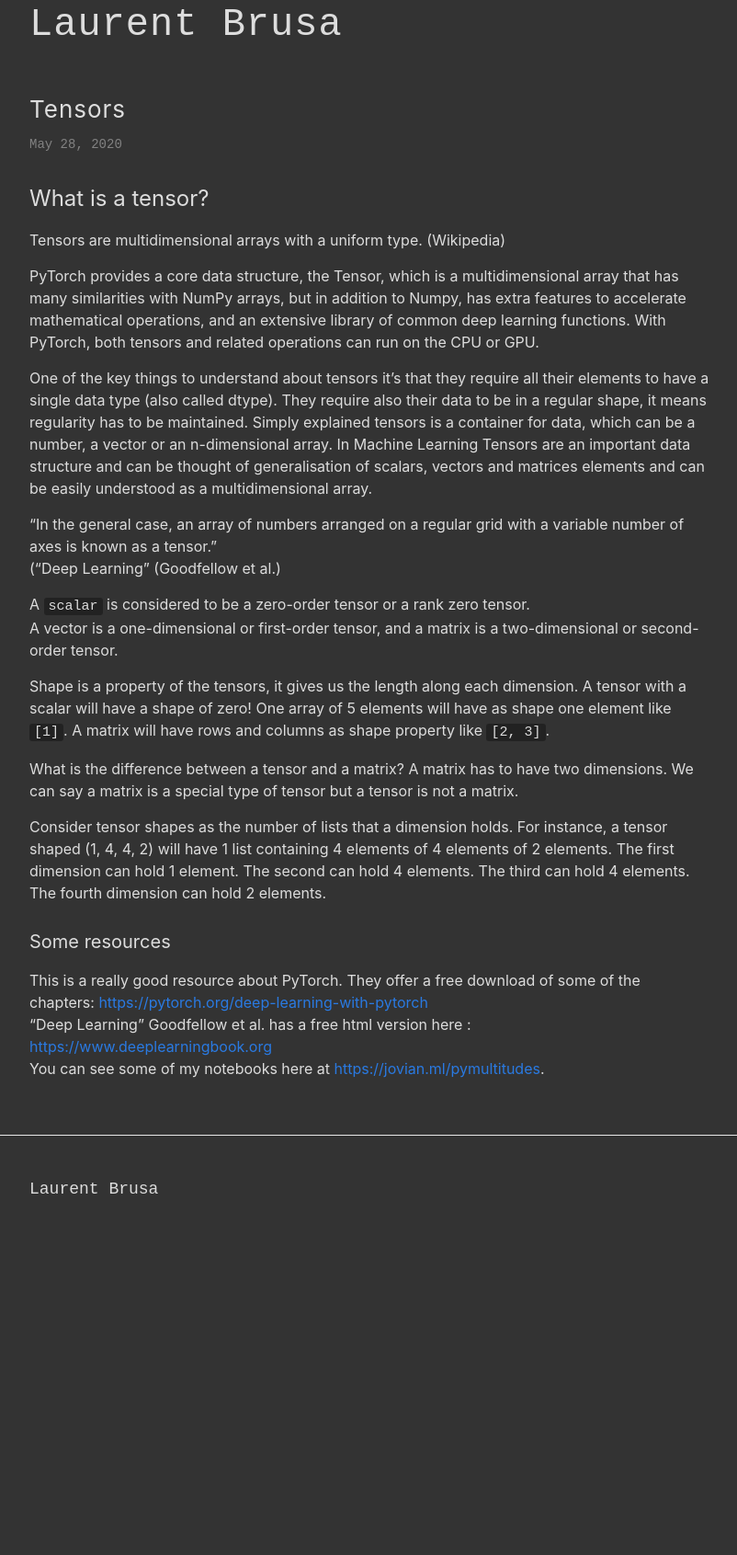
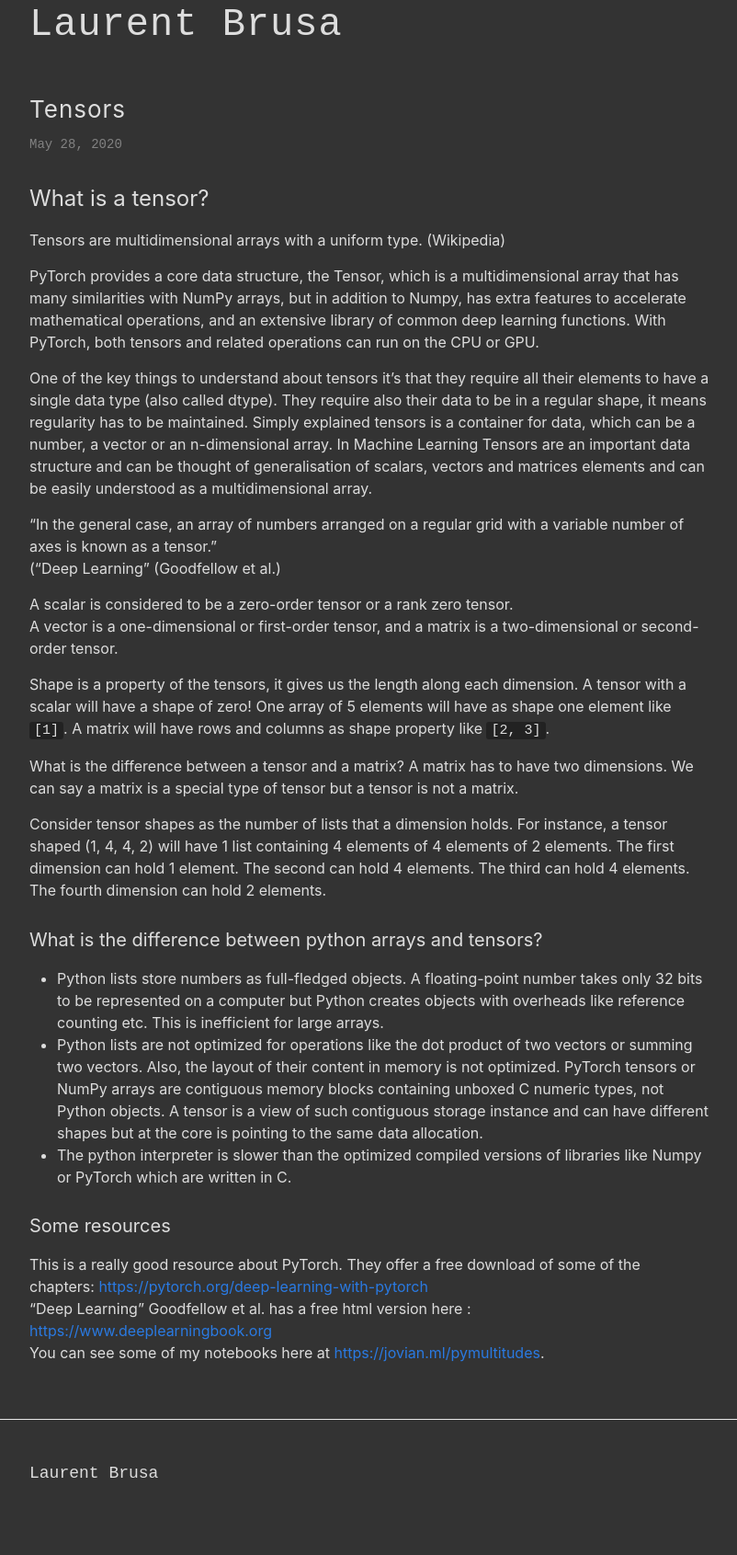
Before and after one commit to pymultitudes/pymultitudes.github.io, a Jekyll site: the page built from _posts/2020-05-28-tensors.md, in a window 1280 px wide. Shown: the whole page at 92% size, without its empty margins (238-1040 px from the left). Built offline with Jekyll 4.4.1, drawn with Linux system fonts in a browser that asks for light colours; our own code applies the rules of GitHub Pages for plain Markdown files; before the commit the page ends 1382 px from its top, so only the background shows below that.

Commit message:
Update 2020-05-28-tensors.md

```diff
--- a/_posts/2020-05-28-tensors.md
+++ b/_posts/2020-05-28-tensors.md
@@ -16,7 +16,7 @@ In Machine Learning Tensors are an important data structure and can be thought o
 "In the general case, an array of numbers arranged on a regular grid with a variable number of axes is known as a tensor.”
 ("Deep Learning" (Goodfellow et al.)
 
-A `scalar` is considered to be a zero-order tensor or a rank zero tensor.
+A scalar is considered to be a zero-order tensor or a rank zero tensor.
 A vector is a one-dimensional or first-order tensor, and a matrix is a two-dimensional or second-order tensor.
 
 Shape is a property of the tensors, it gives us the length along each dimension. A tensor with a scalar will have a shape of zero! One array of 5 elements will have as shape one element like `[1]`.
@@ -26,6 +26,15 @@ What is the difference between a tensor and a matrix? A matrix has to have two d
 
 Consider tensor shapes as the number of lists that a dimension holds. For instance, a tensor shaped (1, 4, 4, 2) will have 1 list containing 4 elements of 4 elements of 2 elements.
 The first dimension can hold 1 element. The second can hold 4 elements. The third can hold 4 elements. The fourth dimension can hold 2 elements.
+
+#### What is the difference between python arrays and tensors?
+
+- Python lists store numbers as full-fledged objects. A floating-point number takes only 32 bits to be represented on a computer but Python creates objects with overheads like reference counting etc. This is inefficient for large arrays.
+- Python lists are not optimized for operations like the dot product of two vectors or summing two vectors. Also, the layout of their content in memory is not optimized. PyTorch tensors or NumPy arrays are contiguous memory blocks containing unboxed C numeric types, not Python objects. A tensor is a view of such contiguous storage instance and can have different shapes but at the core is pointing to the same data allocation.
+- The python interpreter is slower than the optimized compiled versions of libraries like Numpy or PyTorch which are written in C.
+
+
+
 
 #### Some resources
 
```
